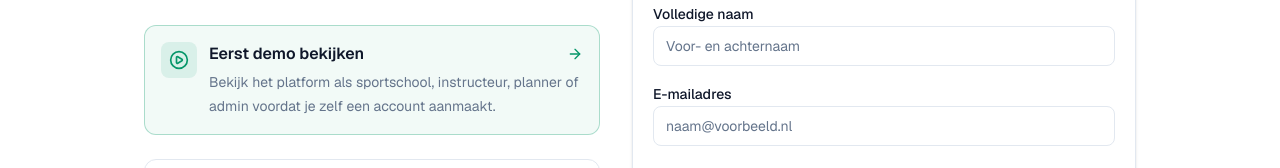
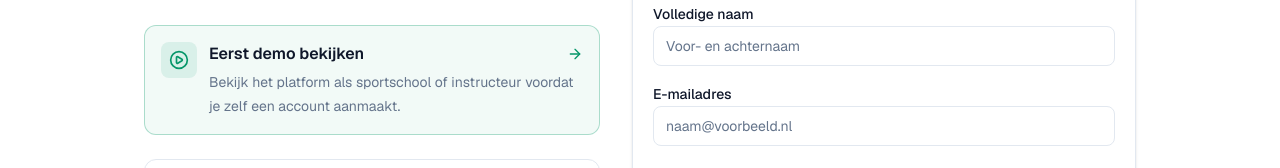
Before and after one commit to maxcrijnen-alt/sportmatch-zzp, a Next.js app: page /registreren in a window 1280 px wide. Shown: the part 324-492 px from the top of the page. Built offline with nearby package versions, Linux system fonts and the light colour scheme; no server answers.

Commit message:
Align registration page with two public demos

```diff
--- a/src/app/(public)/registreren/page.tsx
+++ b/src/app/(public)/registreren/page.tsx
@@ -79,8 +79,8 @@ export default async function RegistrerenPage({
                 <ArrowRight className="h-4 w-4 shrink-0 text-primary transition-transform group-hover:translate-x-0.5" />
               </div>
               <p className="mt-1 text-sm leading-6 text-muted-foreground">
-                Bekijk het platform als sportschool, instructeur, planner of admin
-                voordat je zelf een account aanmaakt.
+                Bekijk het platform als sportschool of instructeur voordat je
+                zelf een account aanmaakt.
               </p>
             </div>
           </div>
```
